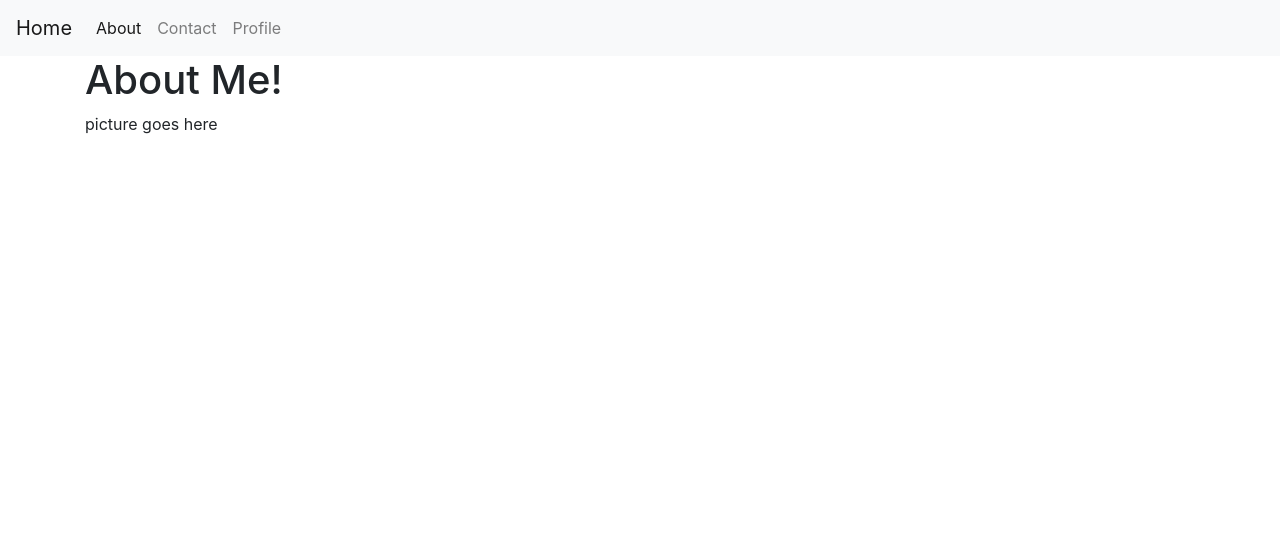
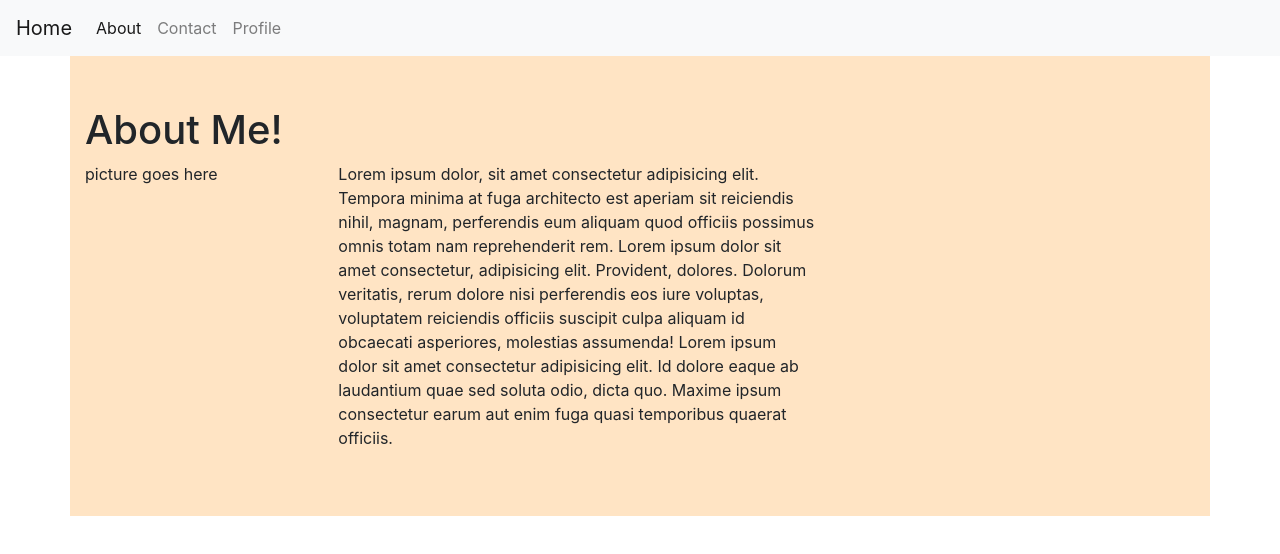
Before and after one commit to dianamaina/Portfolio, a plain HTML site: page Profile.html in a window 1280 px wide. Drawn offline with nearby package versions, Linux system fonts and the light colour scheme.

Commit message:
added css

```diff
--- a/Profile.html
+++ b/Profile.html
@@ -46,6 +46,9 @@
                       <div class="row">
                           <div class="col-md-4">
                               <img >picture goes here
+                          </div>
+                          <div class="col-md-8">
+                              <p>Lorem ipsum dolor, sit amet consectetur adipisicing elit. Tempora minima at fuga architecto est aperiam sit reiciendis nihil, magnam, perferendis eum aliquam quod officiis possimus omnis totam nam reprehenderit rem. Lorem ipsum dolor sit amet consectetur, adipisicing elit. Provident, dolores. Dolorum veritatis, rerum dolore nisi perferendis eos iure voluptas, voluptatem reiciendis officiis suscipit culpa aliquam id obcaecati asperiores, molestias assumenda! Lorem ipsum dolor sit amet consectetur adipisicing elit. Id dolore eaque ab laudantium quae sed soluta odio, dicta quo. Maxime ipsum consectetur earum aut enim fuga quasi temporibus quaerat officiis.</p>
 
                           </div>
                       </div>
@@ -54,8 +57,8 @@
           </div>
 
 
-        <!-- image! -->
-        <!-- home page info -->
+
+
         <script tpye="text./index.js"></script>
     </body>
 </html>
--- a/index.css
+++ b/index.css
@@ -0,0 +1,7 @@
+.container {
+    margin-top: auto;
+    padding: 50px;
+    width: auto;
+    height:auto ;
+    background-color: bisque;
+}
```
